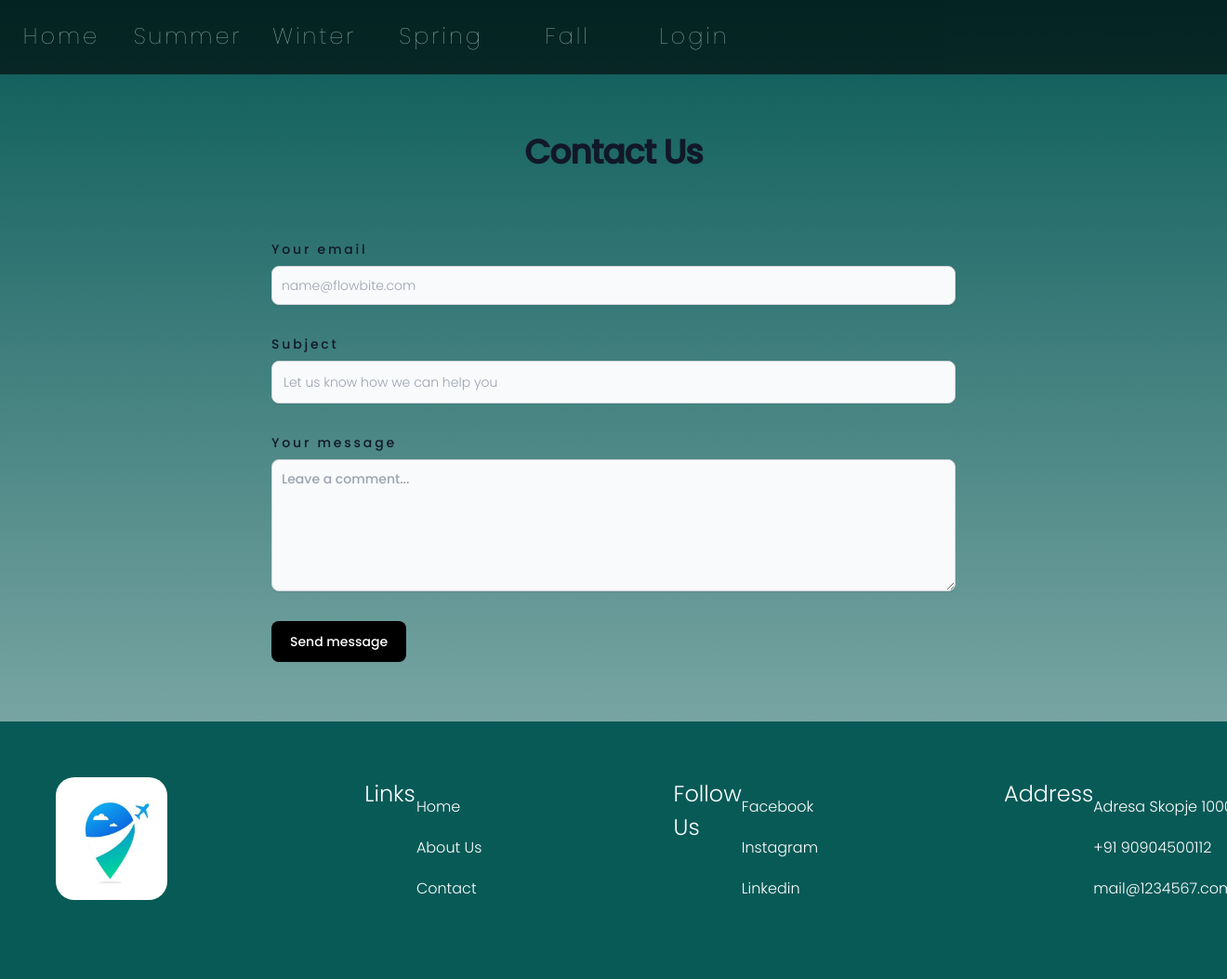
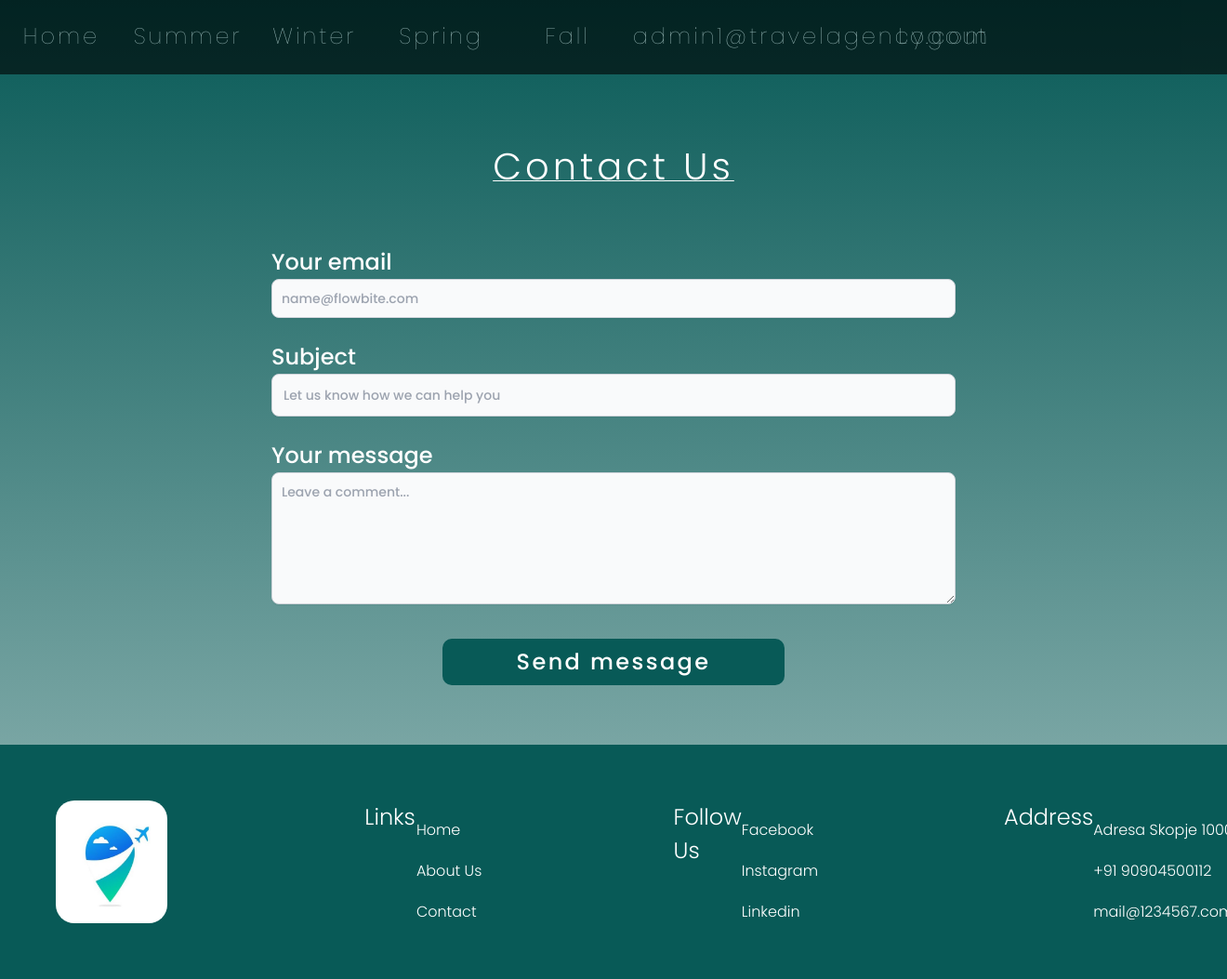
Before and after one commit to anastasija-mickoska/Travel, a PHP site: page /contact.php in a window 1320 px wide. Shown: the whole page at 93% size. Before the commit the page ends 968 px from the top, so only its background shows below. Run offline with PHP 8.4, Linux system fonts and the light colour scheme; a user stored in the database is signed in.

Commit message:
dodaden css

```diff
--- a/Travel/contact.php
+++ b/Travel/contact.php
@@ -1,3 +1,6 @@
+<?php
+session_start();
+?>
 <!DOCTYPE html>
 <html>
 
@@ -10,88 +13,33 @@
             background: linear-gradient(#085a57, rgba(8, 90, 87, 0.4)) no-repeat center center/cover;
         }
 
-        .Login {
-            height: 100vh;
-        }
-
-        .login {
-            width: 40%;
-            margin-left: 30%;
-            margin-right: 30%;
-            box-shadow: 3px 3px 5px gray;
-            border-radius: 10px;
-            height: 60%;
-            margin-top: 5%;
-            margin-bottom: 5%;
-            background-color: white;
-            opacity: 0.5;
-            padding: 2%;
-        }
-
-        label {
-            font-family: 'Poppins', 'sans-serif';
-            font-weight: 300;
-            font-size: 1.5em;
-            letter-spacing: 0.2em;
-            margin-bottom: 10%;
-        }
-
-        input {
-            width: 45%;
-            padding: 2%;
-            border-radius: 5px;
-            background-color: white;
-            font-size: 1em;
-            font-family: 'Poppins', 'sans-serif';
-            font-weight: 300;
-            color: black;
-        }
-
         form {
             margin-top: 10%;
             width: 100%;
         }
-
-        .input1 {
+        .mb-4  {
             width: 100%;
-            margin: 5%;
-            margin-left: 25%;
-        }
-
-        #loginButton {
-            border-radius: 10px;
-            border: none;
-            width: 50%;
-            margin-left: 25%;
-            background-color: #085a57;
-            color: white;
-            padding: 2%;
-            font-size: 1.5em;
-            letter-spacing: 0.1em;
-        }
-
-        h1 {
             font-family: 'Poppins', 'sans-serif';
             font-weight: 300;
             font-size: 2.5em;
-            color: black;
-            letter-spacing: 0.1em;
-            text-align: center;
-            width: 100%;
-            margin-top: 2%;
-        }
-
-        h4 {
-            width: 50%;
-            font-family: 'Poppins', 'sans-serif';
-            font-weight: 300;
-            font-size: 1.5em;
-            color: black;
+            color: white;
             letter-spacing: 0.1em;
             text-align: center;
             margin-top: 2%;
+            text-decoration: underline 1px white;
         }
-
+        #btn {
+                border-radius:10px;
+                border:none;
+                width:50%;
+                margin-left:25%;
+                margin-top:5%;
+                background-color: #085a57;
+                color:white;
+                padding:2%;
+                font-size:1.5em;
+                letter-spacing: 0.1em;
+        }
         a {
             text-decoration: underline 1px black;
         }
@@ -128,18 +76,18 @@
             <h2 class="mb-4 text-4xl tracking-tight font-extrabold text-center text-gray-900 dark:text-white">Contact Us</h2>
             <form action="#" class="space-y-8">
                 <div>
-                    <label for="email" class="block mb-2 text-sm font-medium text-gray-900 dark:text-gray-300">Your email</label>
+                    <label for="email" class="block mb-2 text-sm font-medium text-gray-900 dark:text-gray-300" style="font-size:1.5em; color:white">Your email</label>
                     <input type="email" id="email" class="shadow-sm bg-gray-50 border border-gray-300 text-gray-900 text-sm rounded-lg focus:ring-primary-500 focus:border-primary-500 block w-full p-2.5 dark:bg-gray-700 dark:border-gray-600 dark:placeholder-gray-400 dark:text-white dark:focus:ring-primary-500 dark:focus:border-primary-500 dark:shadow-sm-light" placeholder="name@flowbite.com" required>
                 </div>
                 <div>
-                    <label for="subject" class="block mb-2 text-sm font-medium text-gray-900 dark:text-gray-300">Subject</label>
+                    <label for="subject" class="block mb-2 text-sm font-medium text-gray-900 dark:text-gray-300" style="font-size:1.5em; color:white ">Subject</label>
                     <input type="text" id="subject" class="block p-3 w-full text-sm text-gray-900 bg-gray-50 rounded-lg border border-gray-300 shadow-sm focus:ring-primary-500 focus:border-primary-500 dark:bg-gray-700 dark:border-gray-600 dark:placeholder-gray-400 dark:text-white dark:focus:ring-primary-500 dark:focus:border-primary-500 dark:shadow-sm-light" placeholder="Let us know how we can help you" required>
                 </div>
                 <div class="sm:col-span-2">
-                    <label for="message" class="block mb-2 text-sm font-medium text-gray-900 dark:text-gray-400">Your message</label>
+                    <label for="message" class="block mb-2 text-sm font-medium text-gray-900 dark:text-gray-400" style="font-size:1.5em; color:white">Your message</label>
                     <textarea id="message" rows="6" class="block p-2.5 w-full text-sm text-gray-900 bg-gray-50 rounded-lg shadow-sm border border-gray-300 focus:ring-primary-500 focus:border-primary-500 dark:bg-gray-700 dark:border-gray-600 dark:placeholder-gray-400 dark:text-white dark:focus:ring-primary-500 dark:focus:border-primary-500" placeholder="Leave a comment..."></textarea>
                 </div>
-                <button type="submit" class="py-3 px-5 text-sm bg-black font-medium text-center text-white rounded-lg bg-primary-700 sm:w-fit hover:bg-primary-800 focus:ring-4 focus:outline-none focus:ring-primary-300 dark:bg-primary-600 dark:hover:bg-primary-700 dark:focus:ring-primary-800">Send message</button>
+                <button type="submit" id="btn" class="py-3 px-5 text-sm bg-black font-medium text-center text-white rounded-lg bg-primary-700 sm:w-fit hover:bg-primary-800 focus:ring-4 focus:outline-none focus:ring-primary-300 dark:bg-primary-600 dark:hover:bg-primary-700 dark:focus:ring-primary-800">Send message</button>
             </form>
         </div>
     </section>
```
